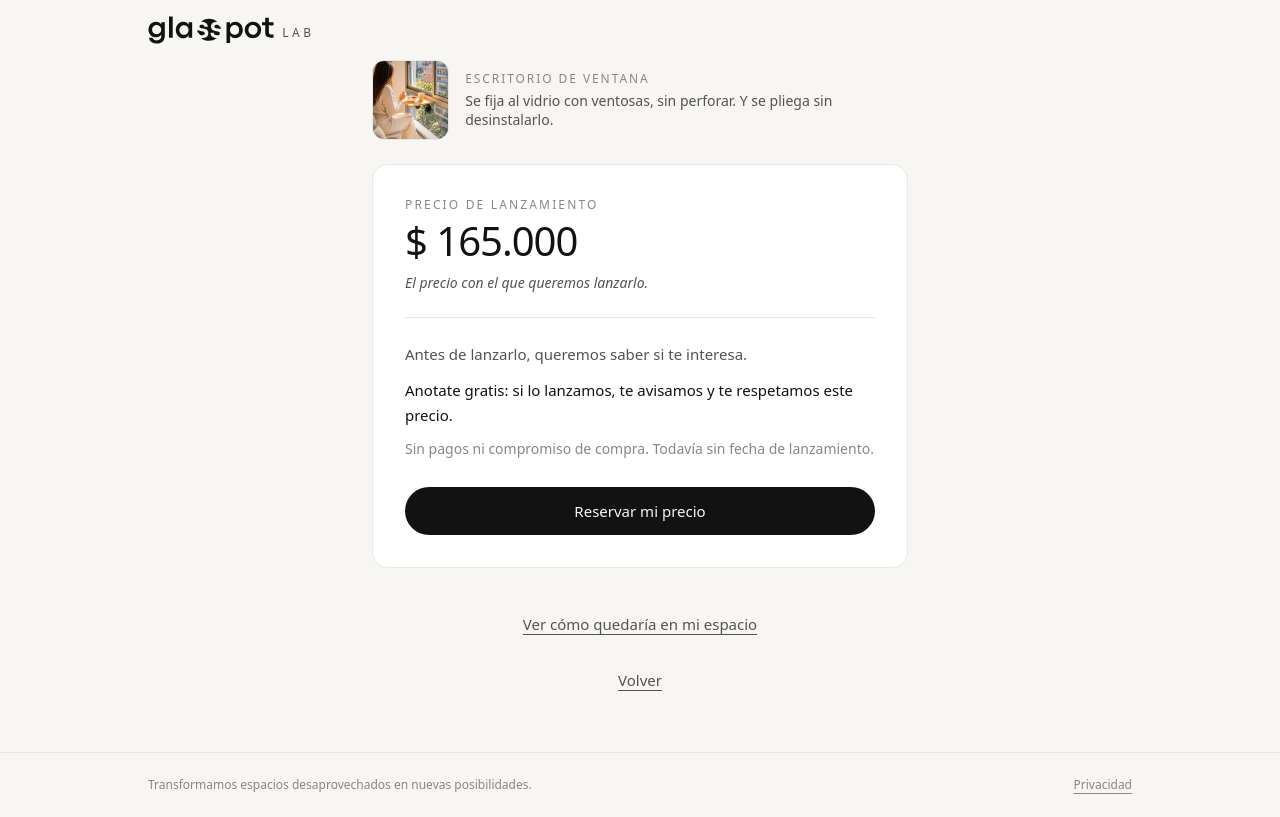
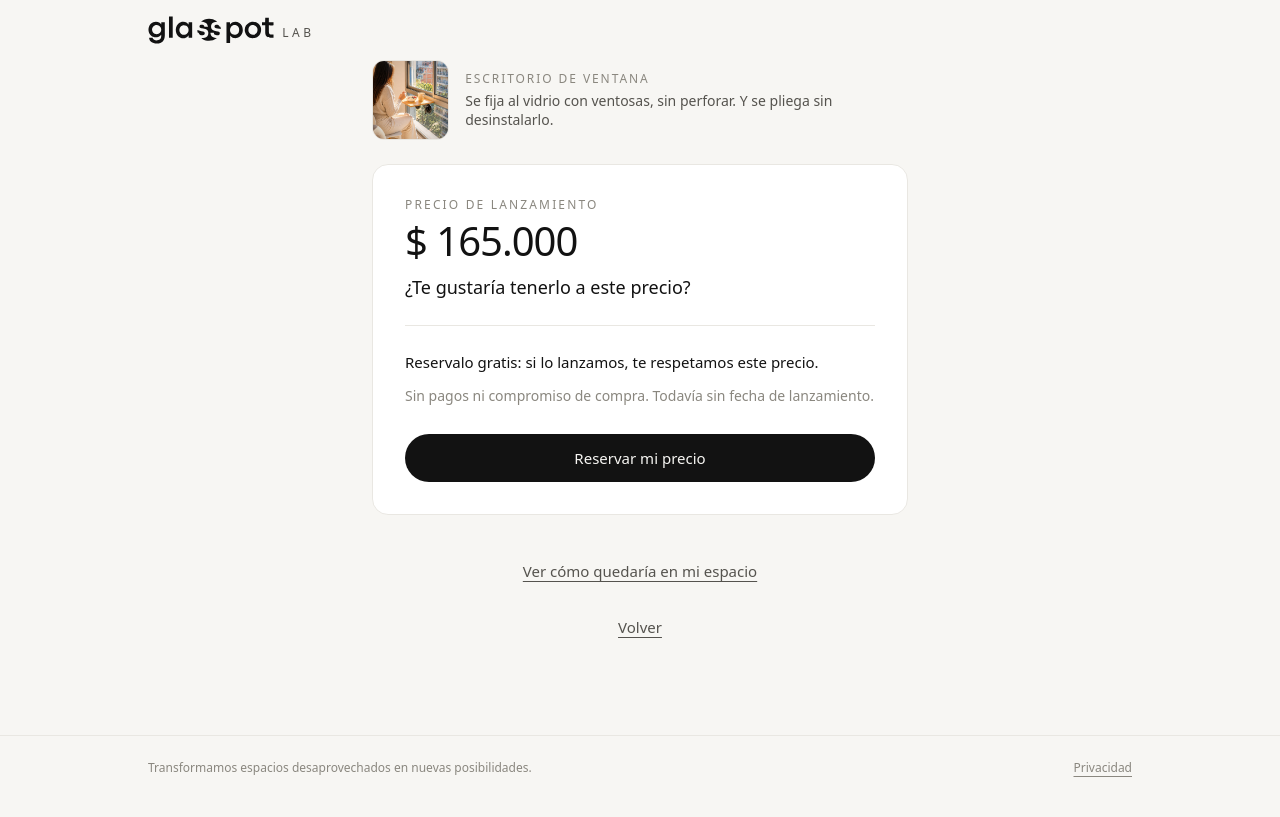
Before and after one commit to Glasspot/glasspot-lab, a Next.js app: page /p/escritorio/precio in a window 1280 px wide. Built offline with nearby package versions, Linux system fonts and the light colour scheme.

Commit message:
Precio: '¿Te gustaría tenerlo a este precio?' + 'Reservalo gratis: si lo lanzamos, te respetamos este precio.'
Co-Authored-By: Claude Opus 5.5 <noreply@anthropic.com>
Claude-Session: https://claude.ai/code/session_01AJ6hWcf3VhWifN1N1PNHwz

```diff
--- a/src/components/reserva/PriceBlock.tsx
+++ b/src/components/reserva/PriceBlock.tsx
@@ -48,7 +48,7 @@ export function PriceBlock({
     <section ref={ref} aria-label={copy.precio.etiqueta} className="rounded-2xl bg-white border border-gris-1 p-6 sm:p-8 aparecer">
       <p className="text-xs uppercase tracking-[0.18em] text-gris-3">{copy.precio.etiqueta}</p>
       <p className="mt-2 text-[40px] leading-none font-light tracking-tight">{formatPrice(precio, product.moneda)}</p>
-      <p className="mt-3 text-sm italic text-gris-4">{copy.precio.bajada}</p>
+      <p className="mt-3 text-lg font-light text-tinta">{copy.precio.bajada}</p>
 
       <div className="mt-6 space-y-3 border-t border-gris-1 pt-6 text-[15px] leading-relaxed text-gris-4">
         {copy.precio.parrafos.map((p) => (
--- a/src/content/copy.ts
+++ b/src/content/copy.ts
@@ -135,9 +135,10 @@ export const copy = {
   // Versión corta (Martín pidió textos más concisos, 19/11/2026)
   precio: {
     etiqueta: "Precio de lanzamiento",
-    bajada: "El precio con el que queremos lanzarlo.",
-    parrafos: ["Antes de lanzarlo, queremos saber si te interesa."],
-    destacado: "Anotate gratis: si lo lanzamos, te avisamos y te respetamos este precio.",
+    // APROBADO (Martín, 21/11/2026)
+    bajada: "¿Te gustaría tenerlo a este precio?",
+    parrafos: [],
+    destacado: "Reservalo gratis: si lo lanzamos, te respetamos este precio.",
     anotarse: "",
     sinPagos: "Sin pagos ni compromiso de compra.",
     sinFecha: "Todavía sin fecha de lanzamiento.",
```
